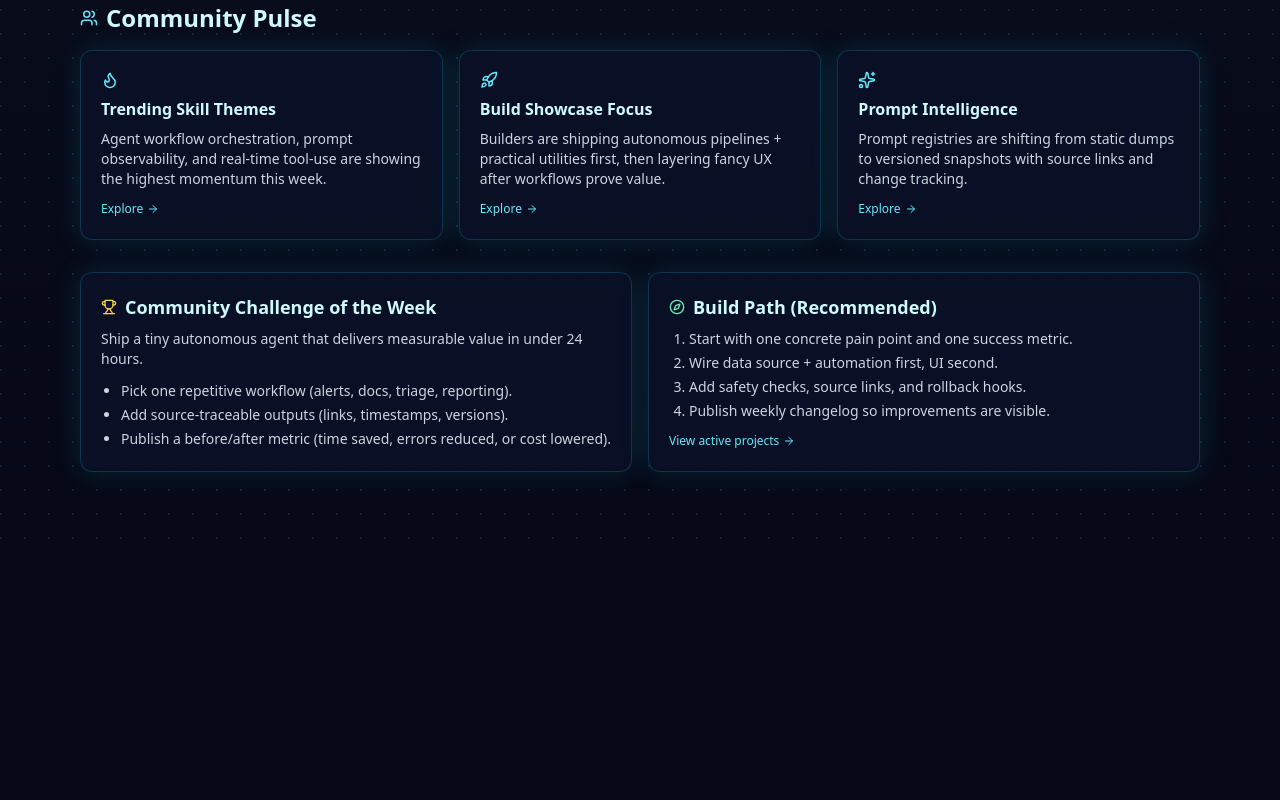
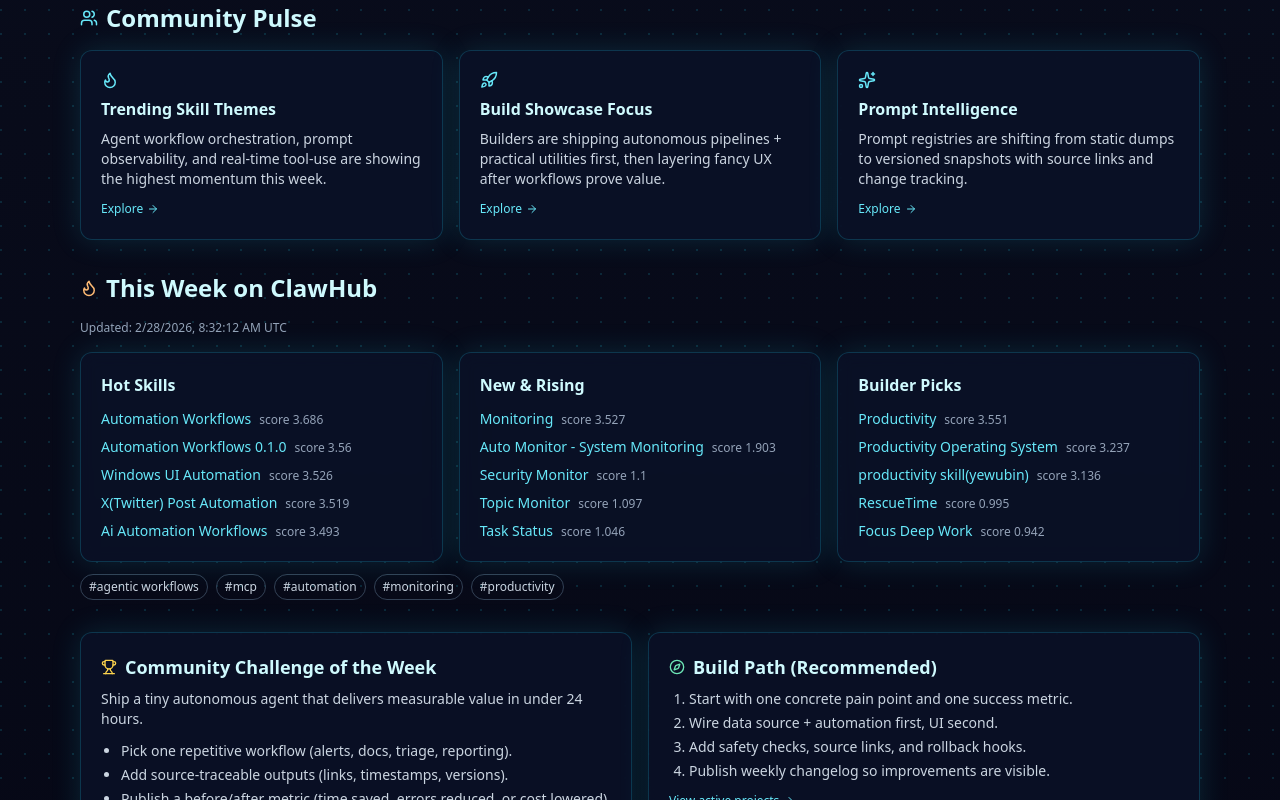
Before and after one commit to fyxai/fyxai.github.io, a Next.js app: page / in a window 1280 px wide. Shown: the part 567-1367 px from the top of the page. Before the commit the page ends 1111 px from the top, so only its background shows below. Built offline with nearby package versions, Linux system fonts and the light colour scheme.

Commit message:
feat: add This Week on ClawHub homepage module

```diff
--- a/app/page.jsx
+++ b/app/page.jsx
@@ -5,6 +5,7 @@ import mcp from '../data/mcp.json';
 import skills from '../data/skills.json';
 import projects from '../data/projects.json';
 import prompts from '../data/prompts.json';
+import clawhub from '../data/clawhub.json';
 
 const quickLinks = [
   ['/news', 'AI News'],
@@ -96,6 +97,33 @@ export default function HomePage() {
         </div>
       </div>
 
+      <div>
+        <h2 className="mb-4 flex items-center gap-2 text-2xl font-semibold text-cyan-100">
+          <Flame size={18} className="text-orange-300" /> This Week on ClawHub
+        </h2>
+        <p className="mb-4 text-xs text-slate-400">Updated: {new Date(clawhub.updatedAt).toLocaleString('en-US', { timeZone: 'UTC' })} UTC</p>
+        <div className="grid grid-cols-1 gap-4 lg:grid-cols-3">
+          {clawhub.sections.map((sec) => (
+            <article key={sec.name} className="card">
+              <h3 className="mb-3 font-semibold text-cyan-100">{sec.name}</h3>
+              <ul className="space-y-2">
+                {sec.items.map((it) => (
+                  <li key={it.slug} className="text-sm">
+                    <a href={it.url} target="_blank" rel="noreferrer" className="text-cyan-300 hover:text-cyan-200">{it.title || it.slug}</a>
+                    <span className="ml-2 text-xs text-slate-400">score {it.score ?? '-'}</span>
+                  </li>
+                ))}
+              </ul>
+            </article>
+          ))}
+        </div>
+        <div className="mt-3 flex flex-wrap gap-2">
+          {clawhub.buzzwords.map((w) => (
+            <span key={w} className="rounded-full border border-slate-700 px-2 py-1 text-xs text-slate-300">#{w}</span>
+          ))}
+        </div>
+      </div>
+
       <div className="grid grid-cols-1 gap-4 lg:grid-cols-2">
         <article className="card">
           <h3 className="mb-2 flex items-center gap-2 text-lg font-semibold text-cyan-100">
--- /dev/null
+++ b/data/clawhub.json
@@ -0,0 +1,132 @@
+{
+  "updatedAt": "2026-02-28T08:32:12.356Z",
+  "sections": [
+    {
+      "name": "Hot Skills",
+      "items": [
+        {
+          "slug": "automation-workflows",
+          "title": "Automation Workflows",
+          "score": 3.686,
+          "category": "Hot Skills",
+          "url": "https://clawhub.ai/skills/automation-workflows"
+        },
+        {
+          "slug": "automation-workflows-0-1-0",
+          "title": "Automation Workflows 0.1.0",
+          "score": 3.56,
+          "category": "Hot Skills",
+          "url": "https://clawhub.ai/skills/automation-workflows-0-1-0"
+        },
+        {
+          "slug": "windows-ui-automation",
+          "title": "Windows UI Automation",
+          "score": 3.526,
+          "category": "Hot Skills",
+          "url": "https://clawhub.ai/skills/windows-ui-automation"
+        },
+        {
+          "slug": "x-post-automation",
+          "title": "X(Twitter) Post Automation",
+          "score": 3.519,
+          "category": "Hot Skills",
+          "url": "https://clawhub.ai/skills/x-post-automation"
+        },
+        {
+          "slug": "ai-automation-workflows",
+          "title": "Ai Automation Workflows",
+          "score": 3.493,
+          "category": "Hot Skills",
+          "url": "https://clawhub.ai/skills/ai-automation-workflows"
+        }
+      ]
+    },
+    {
+      "name": "New & Rising",
+      "items": [
+        {
+          "slug": "monitoring",
+          "title": "Monitoring",
+          "score": 3.527,
+          "category": "New & Rising",
+          "url": "https://clawhub.ai/skills/monitoring"
+        },
+        {
+          "slug": "auto-monitor",
+          "title": "Auto Monitor - System Monitoring",
+          "score": 1.903,
+          "category": "New & Rising",
+          "url": "https://clawhub.ai/skills/auto-monitor"
+        },
+        {
+          "slug": "security-monitor",
+          "title": "Security Monitor",
+          "score": 1.1,
+          "category": "New & Rising",
+          "url": "https://clawhub.ai/skills/security-monitor"
+        },
+        {
+          "slug": "topic-monitor",
+          "title": "Topic Monitor",
+          "score": 1.097,
+          "category": "New & Rising",
+          "url": "https://clawhub.ai/skills/topic-monitor"
+        },
+        {
+          "slug": "task-status",
+          "title": "Task Status",
+          "score": 1.046,
+          "category": "New & Rising",
+          "url": "https://clawhub.ai/skills/task-status"
+        }
+      ]
+    },
+    {
+      "name": "Builder Picks",
+      "items": [
+        {
+          "slug": "productivity",
+          "title": "Productivity",
+          "score": 3.551,
+          "category": "Builder Picks",
+          "url": "https://clawhub.ai/skills/productivity"
+        },
+        {
+          "slug": "afrexai-productivity-system",
+          "title": "Productivity Operating System",
+          "score": 3.237,
+          "category": "Builder Picks",
+          "url": "https://clawhub.ai/skills/afrexai-productivity-system"
+        },
+        {
+          "slug": "productivity-skill",
+          "title": "productivity skill(yewubin)",
+          "score": 3.136,
+          "category": "Builder Picks",
+          "url": "https://clawhub.ai/skills/productivity-skill"
+        },
+        {
+          "slug": "rescuetime",
+          "title": "RescueTime",
+          "score": 0.995,
+          "category": "Builder Picks",
+          "url": "https://clawhub.ai/skills/rescuetime"
+        },
+        {
+          "slug": "focus-deep-work",
+          "title": "Focus Deep Work",
+          "score": 0.942,
+          "category": "Builder Picks",
+          "url": "https://clawhub.ai/skills/focus-deep-work"
+        }
+      ]
+    }
+  ],
+  "buzzwords": [
+    "agentic workflows",
+    "mcp",
+    "automation",
+    "monitoring",
+    "productivity"
+  ]
+}
--- a/data/prompts.json
+++ b/data/prompts.json
@@ -1,7 +1,7 @@
 [
   {
     "name": "Claude Code",
-    "updatedAt": "2026-02-28T08:30:11.371Z",
+    "updatedAt": "2026-02-28T08:32:08.102Z",
     "referenceSource": {
       "label": "x1xhlol/system-prompts-and-models-of-ai-tools",
       "url": "https://raw.githubusercontent.com/x1xhlol/system-prompts-and-models-of-ai-tools/main/Anthropic/Claude%20Code%202.0.txt"
@@ -29,8 +29,8 @@
       {
         "title": "gsd-build/get-shit-done",
         "url": "https://github.com/gsd-build/get-shit-done",
-        "stars": 21936,
-        "updatedAt": "2026-02-28T08:29:55Z"
+        "stars": 21939,
+        "updatedAt": "2026-02-28T08:31:50Z"
       },
       {
         "title": "Piebald-AI/tweakcc",
@@ -48,7 +48,7 @@
   },
   {
     "name": "Kiro",
-    "updatedAt": "2026-02-28T08:30:11.585Z",
+    "updatedAt": "2026-02-28T08:32:08.259Z",
     "referenceSource": {
       "label": "x1xhlol/system-prompts-and-models-of-ai-tools",
       "url": "https://raw.githubusercontent.com/x1xhlol/system-prompts-and-models-of-ai-tools/main/Kiro/Vibe_Prompt.txt"
@@ -65,7 +65,7 @@
   },
   {
     "name": "Antigravity",
-    "updatedAt": "2026-02-28T08:30:11.868Z",
+    "updatedAt": "2026-02-28T08:32:08.478Z",
     "referenceSource": {
       "label": "x1xhlol/system-prompts-and-models-of-ai-tools",
       "url": "https://raw.githubusercontent.com/x1xhlol/system-prompts-and-models-of-ai-tools/main/Google/Antigravity/Fast%20Prompt.txt"
```
Also changed, not shown: scripts/update-data.mjs (+77 -0 lines).
